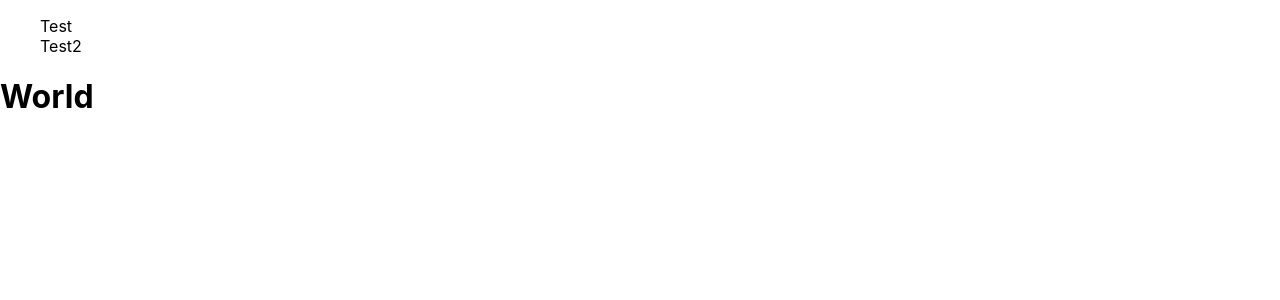
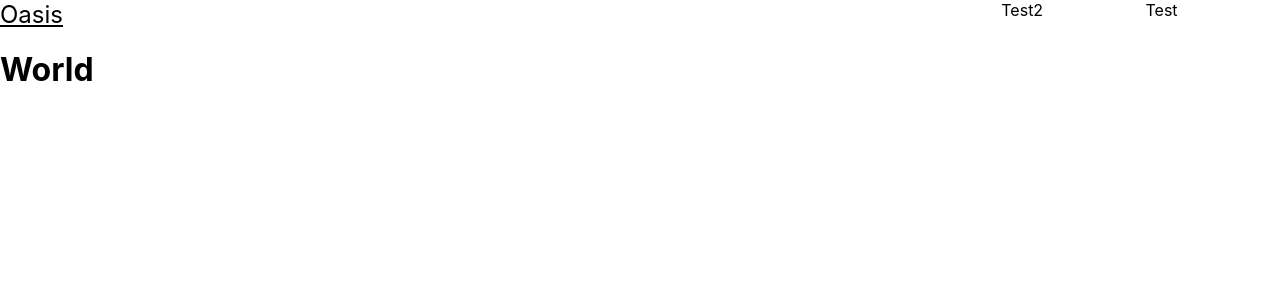
Before and after one commit to grinchpal/Oasis, a React (Create React App) app in the folder source/: page /test2 in a window 1280 px wide. Shown: the top 300 px of the page. Built offline with nearby package versions, Linux system fonts and the light colour scheme.

Commit message:
navbar complete

```diff
--- a/source/src/MapComponent/Map.js
+++ b/source/src/MapComponent/Map.js
@@ -32,10 +32,6 @@ function Map() {
     return (
         <main>
             <div id="map"></div>
-            <script
-                src="https://maps.googleapis.com/maps/api/js?key=AIzaSyB4-FUFjLVyDHZ0gb8am_qa51l31DRv-d8&callback=initMap&v=weekly"
-                async
-            ></script>
         </main>
     );
 }
--- a/source/src/NavbarComponent/Navbar.css
+++ b/source/src/NavbarComponent/Navbar.css
@@ -1,5 +1,19 @@
 ul {
     list-style: none;
+    margin-block-start: 0px;
+    margin-block-end: 0px;
+    padding-inline-start: 0px;
+}
+
+li {
+    display: inline;
+    padding-right: 8vw;
+    float: right;
+}
+
+.logo {
+    display: inline;
+    font-size: 24px;
 }
 
 a {
--- a/source/src/NavbarComponent/Navbar.js
+++ b/source/src/NavbarComponent/Navbar.js
@@ -8,28 +8,24 @@ function setRoute(path) {
     window.location.href = path;
 }
 
-function addRoute(path) {
-    window.location.href = window.location.pathname + path;
-}
-
 function Navbar() {
     return (
         <>
-            <div>
             <Router>
                 <ul>
+                    <a className="logo" onClick={() => setRoute('/')}>Oasis</a>
                     <li>
                         <a onClick={() => setRoute('/test')}>Test</a>
                     </li>
                     <li>
-                            <a onClick={() => addRoute('/test2')}>Test2</a>
+                        <a onClick={() => setRoute('/test2')}>Test2</a>
                     </li>
                 </ul>
-                    <Route path="/test" component={test} />
-                    <Route path="/test2" component={test2} />
+                <Route exact path="/test" component={test} />
+                <Route exact path="/test2" component={test2} />
             </Router>
-            </div>
         </>
+
     );
 }
 
```
Also changed, not shown: source/src/Routes.js (deleted, +0 -17 lines). Lines whose indentation alone changed are shown as unchanged.
